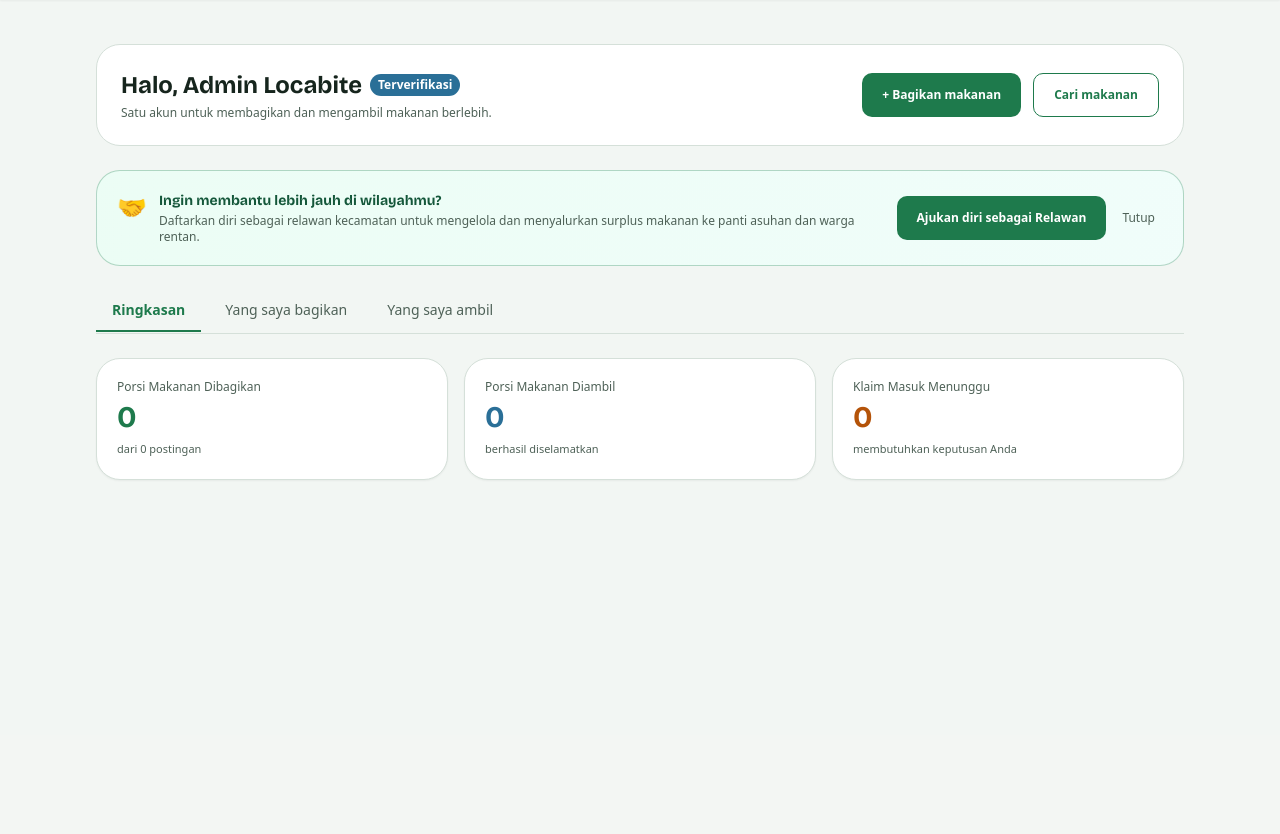
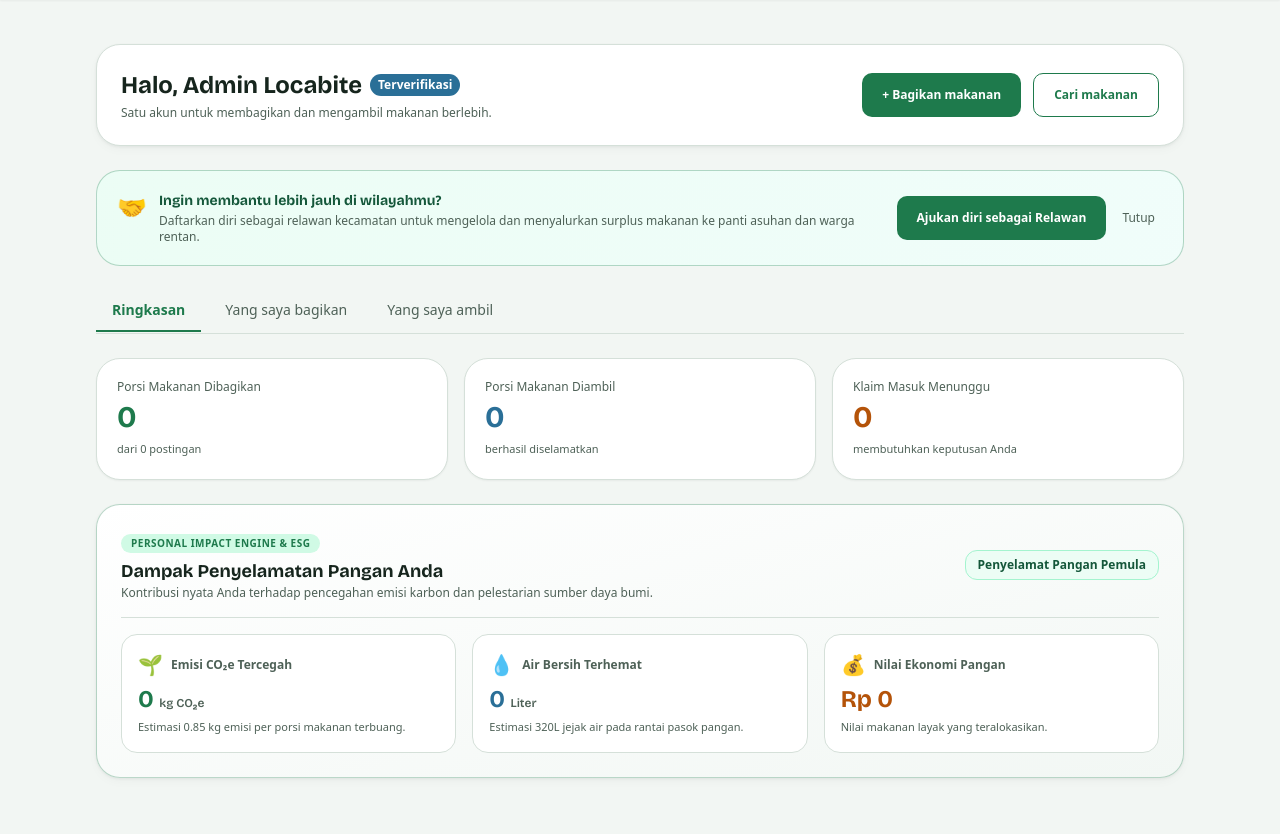
Before and after one commit to rofiqsyf/LokaWaste, a Laravel app: page /dashboard in a window 1280 px wide. Shown: the part 65-899 px from the top of the page. Before the commit the page ends 545 px from the top, so only its background shows below. Run offline with Laravel 12, Linux system fonts and the light colour scheme; a user stored in the database is signed in; data comes from the database, SQL or seed files in the repository; tables that the repository leaves empty hold one stand-in row (values such as "Sample post"); style sheets or scripts are compiled from the project's sources.

Commit message:
feat: implement Personal Impact Engine, Safe Meeting Zones, and tactile micro-interactions into codebase

```diff
--- a/app/Http/Controllers/DashboardController.php
+++ b/app/Http/Controllers/DashboardController.php
@@ -15,9 +15,24 @@ class DashboardController extends Controller
         $user = Auth::user();
         $tab = $request->input('tab', 'ringkasan');
 
-        // Stats
+        // Stats & Impact Engine (design.md 1.F & 5.3)
         $portionsShared = (int) $user->listings()->sum('portions_total');
         $portionsTaken = (int) $user->claims()->where('status', 'picked_up')->sum('portions_approved');
+        $totalPortions = $portionsShared + $portionsTaken;
+
+        $co2Avoided = round($totalPortions * 0.85, 1);
+        $waterSaved = round($totalPortions * 320);
+        $economicValue = $totalPortions * 15000;
+
+        // Level Penyelamat Pangan
+        $impactLevel = 'Penyelamat Pangan Pemula';
+        if ($totalPortions >= 50) {
+            $impactLevel = 'Pahlawan Pangan Emas 🏆';
+        } elseif ($totalPortions >= 20) {
+            $impactLevel = 'Penyelamat Pangan Perak 🥈';
+        } elseif ($totalPortions >= 5) {
+            $impactLevel = 'Penyelamat Pangan Perunggu 🥉';
+        }
 
         // Incoming pending claims on my listings (placed at top of "Yang saya bagikan")
         $incomingPendingClaims = Claim::with(['listing', 'user', 'campaign'])
@@ -52,6 +67,10 @@ class DashboardController extends Controller
             'tab',
             'portionsShared',
             'portionsTaken',
+            'co2Avoided',
+            'waterSaved',
+            'economicValue',
+            'impactLevel',
             'incomingPendingClaims',
             'myListings',
             'myClaims',
--- a/resources/css/app.css
+++ b/resources/css/app.css
@@ -47,10 +47,13 @@
     display: inline-flex;
     align-items: center;
     justify-content: center;
-    transition: background-color 0.15s ease-in-out;
+    transition: all 0.15s cubic-bezier(0.2, 0, 0, 1);
 }
 .btn-primary:hover {
     background-color: var(--color-primary-dark);
+}
+.btn-primary:active {
+    transform: scale(0.98);
 }
 
 .btn-secondary {
@@ -64,10 +67,13 @@
     display: inline-flex;
     align-items: center;
     justify-content: center;
-    transition: all 0.15s ease-in-out;
+    transition: all 0.15s cubic-bezier(0.2, 0, 0, 1);
 }
 .btn-secondary:hover {
     background-color: rgba(30, 122, 76, 0.08);
+}
+.btn-secondary:active {
+    transform: scale(0.98);
 }
 
 .btn-danger {
@@ -80,10 +86,30 @@
     display: inline-flex;
     align-items: center;
     justify-content: center;
-    transition: opacity 0.15s ease;
+    transition: all 0.15s cubic-bezier(0.2, 0, 0, 1);
 }
 .btn-danger:hover {
     opacity: 0.9;
+}
+.btn-danger:active {
+    transform: scale(0.98);
+}
+
+.shadow-card {
+    box-shadow: 0 1px 3px 0 rgba(22, 37, 29, 0.06), 0 4px 12px -2px rgba(22, 37, 29, 0.04);
+}
+
+.shadow-sheet {
+    box-shadow: 0 -4px 16px -2px rgba(22, 37, 29, 0.08), 0 -12px 32px -4px rgba(22, 37, 29, 0.10);
+}
+
+@keyframes crisis-pulse {
+    0%, 100% { opacity: 1; transform: scale(1); }
+    50% { opacity: 0.85; transform: scale(1.04); }
+}
+
+.animate-crisis {
+    animation: crisis-pulse 1.8s infinite ease-in-out;
 }
 
 .input-field {
--- a/resources/views/dashboard/index.blade.php
+++ b/resources/views/dashboard/index.blade.php
@@ -84,6 +84,7 @@
 
     <!-- TAB 1: RINGKASAN -->
     <div x-show="tab === 'ringkasan'" class="space-y-6">
+        <!-- Stats Grid -->
         <div class="grid grid-cols-1 sm:grid-cols-3 gap-4">
             <div class="bg-white p-5 rounded-3xl border border-[#D5E0D9] shadow-xs">
                 <span class="text-xs text-[#4E6157] block">Porsi Makanan Dibagikan</span>
@@ -101,6 +102,53 @@
                 <span class="text-xs text-[#4E6157] block">Klaim Masuk Menunggu</span>
                 <div class="font-display font-bold text-3xl text-[#B45309] mt-1">{{ $incomingPendingClaims->count() }}</div>
                 <span class="text-[11px] text-[#4E6157]">membutuhkan keputusan Anda</span>
+            </div>
+        </div>
+
+        <!-- Personal Impact Engine & ESG Scoreboard (design.md 1.F & 5.3) -->
+        <div class="bg-linear-to-br from-white to-[#F2F7F4] p-6 rounded-3xl border border-[#1E7A4C]/30 shadow-card space-y-4">
+            <div class="flex flex-col sm:flex-row sm:items-center justify-between gap-3 border-b border-[#D5E0D9] pb-4">
+                <div>
+                    <span class="text-[10px] font-bold uppercase tracking-wider text-[#1E7A4C] bg-emerald-100 px-2.5 py-0.5 rounded-full inline-block mb-1">
+                        Personal Impact Engine & ESG
+                    </span>
+                    <h3 class="font-display font-bold text-lg text-[#16251D]">Dampak Penyelamatan Pangan Anda</h3>
+                    <p class="text-xs text-[#4E6157]">Kontribusi nyata Anda terhadap pencegahan emisi karbon dan pelestarian sumber daya bumi.</p>
+                </div>
+                <div class="text-left sm:text-right">
+                    <span class="text-xs font-bold text-[#14573A] bg-emerald-50 border border-emerald-200 px-3 py-1.5 rounded-xl inline-block">
+                        {{ $impactLevel }}
+                    </span>
+                </div>
+            </div>
+
+            <div class="grid grid-cols-1 sm:grid-cols-3 gap-4">
+                <div class="bg-white p-4 rounded-2xl border border-[#D5E0D9]">
+                    <div class="flex items-center gap-2 mb-1">
+                        <span class="text-xl">🌱</span>
+                        <span class="text-xs font-semibold text-[#4E6157]">Emisi CO₂e Tercegah</span>
+                    </div>
+                    <div class="font-display font-bold text-2xl text-[#1E7A4C]">{{ $co2Avoided }} <span class="text-xs font-normal text-[#4E6157]">kg CO₂e</span></div>
+                    <p class="text-[11px] text-[#4E6157] mt-1">Estimasi 0.85 kg emisi per porsi makanan terbuang.</p>
+                </div>
+
+                <div class="bg-white p-4 rounded-2xl border border-[#D5E0D9]">
+                    <div class="flex items-center gap-2 mb-1">
+                        <span class="text-xl">💧</span>
+                        <span class="text-xs font-semibold text-[#4E6157]">Air Bersih Terhemat</span>
+                    </div>
+                    <div class="font-display font-bold text-2xl text-[#2A6F97]">{{ number_format($waterSaved, 0, ',', '.') }} <span class="text-xs font-normal text-[#4E6157]">Liter</span></div>
+                    <p class="text-[11px] text-[#4E6157] mt-1">Estimasi 320L jejak air pada rantai pasok pangan.</p>
+                </div>
+
+                <div class="bg-white p-4 rounded-2xl border border-[#D5E0D9]">
+                    <div class="flex items-center gap-2 mb-1">
+                        <span class="text-xl">💰</span>
+                        <span class="text-xs font-semibold text-[#4E6157]">Nilai Ekonomi Pangan</span>
+                    </div>
+                    <div class="font-display font-bold text-2xl text-[#B45309]">Rp {{ number_format($economicValue, 0, ',', '.') }}</div>
+                    <p class="text-[11px] text-[#4E6157] mt-1">Nilai makanan layak yang teralokasikan.</p>
+                </div>
             </div>
         </div>
     </div>
```
Also changed, not shown: resources/views/listings/create.blade.php (+27 -0 lines).
